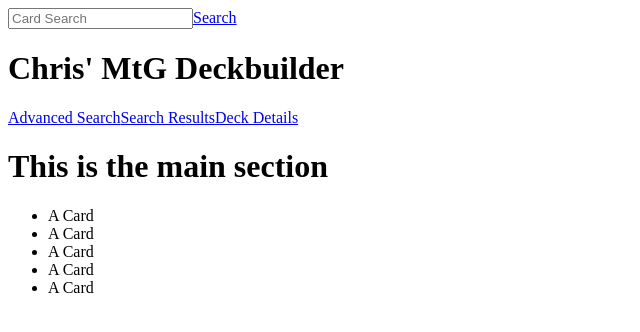
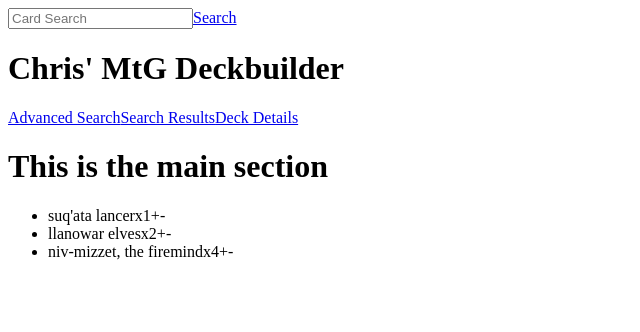
Before and after one commit to ChristopherDuggan/mtg-deckbuilder, a React (Create React App) app: page / in a window 1280 px wide. Shown: the top 332 px of the page, without its empty margins (0-640 px from the left). Built offline with nearby package versions, Linux system fonts and the light colour scheme.

Commit message:
added decklist functionality, made plus and minus buttons increment/decrement card counts

```diff
--- a/src/components/DeckList.js
+++ b/src/components/DeckList.js
@@ -1,14 +1,52 @@
 import React from 'react'
 
 class DeckList extends React.Component {
+  constructor(props) {
+    super(props)
+    this.state = {
+      deckArray: [
+        {name: `suq'ata lancer`, count: 1},
+        {name :`llanowar elves`, count: 2},
+        {name: `niv-mizzet, the firemind`, count: 4}
+      ]
+    }
+    this.incrementCard = this.incrementCard.bind(this)
+    this.decrementCard = this.decrementCard.bind(this)
+  }
+  incrementCard (e) {
+    let affectedCard = this.state.deckArray.findIndex((card) =>card.name === e.target.className)
+    if(this.state.deckArray[affectedCard].count < 4) {
+      this.setState(previousState => this.state.deckArray[affectedCard].count += 1)
+    }
+  }
+
+  decrementCard (e) {
+    console.log('this decreases the card count')
+
+    let affectedCard = this.state.deckArray.findIndex((card) =>card.name === e.target.className)
+    if(this.state.deckArray[affectedCard].count > 0) {
+      this.setState(previousState => this.state.deckArray[affectedCard].count -= 1)
+    }
+  }
+
+
+  // You're going to need spread (...) to add and remove cards from the array
+
   render() {
+    const makeList = this.state.deckArray.map(card => {
+      return (
+        <li key={card.name}>
+          {card.name}
+          x{card.count}
+          <span className={card.name} onClick={this.incrementCard}>+</span>
+          <span className={card.name} onClick={this.decrementCard}>-</span>
+        </li>
+      )
+    })
+
     return (
       <ul>
-        <li>A Card</li>
-        <li>A Card</li>
-        <li>A Card</li>
-        <li>A Card</li>
-        <li>A Card</li>
+        {makeList}
       </ul>
     )
   }
```
Also changed, not shown: 1 other file (tests, documents, lock files or other folders).
